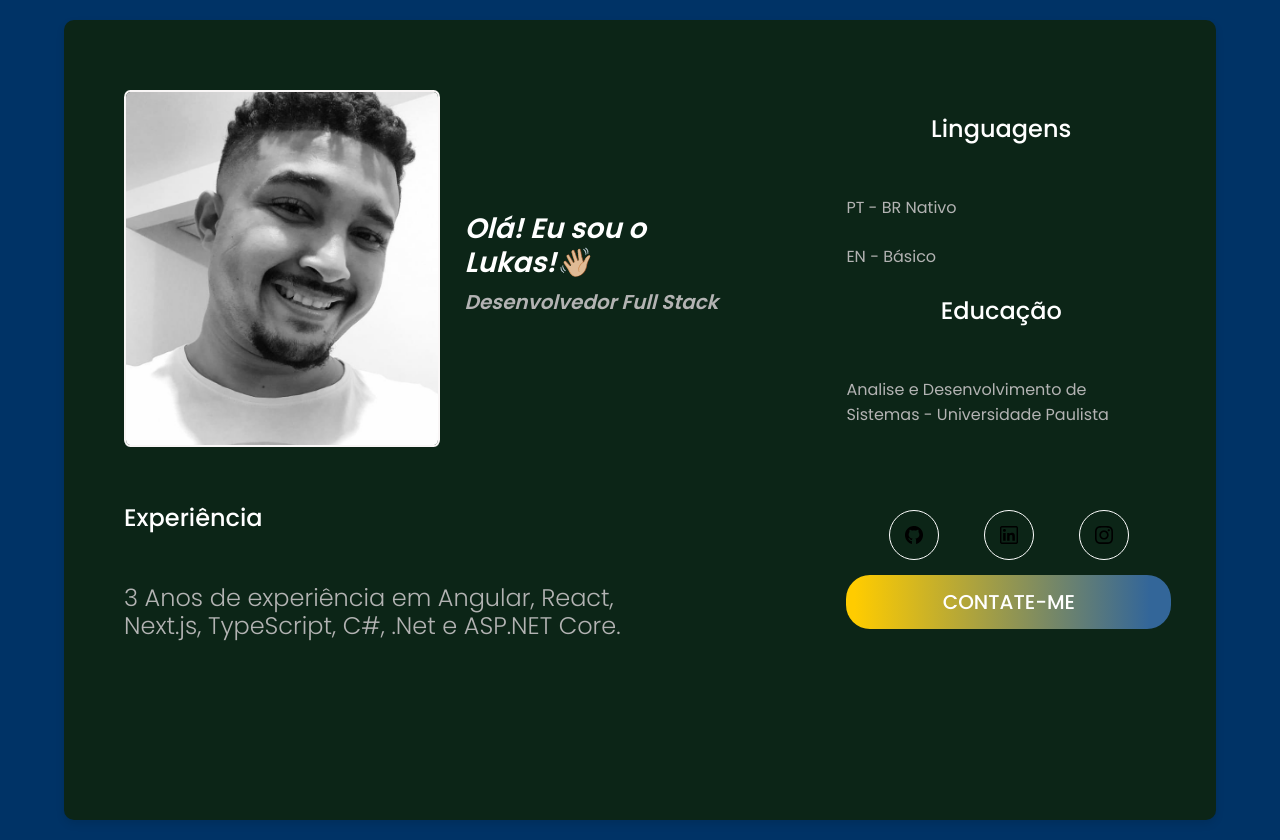
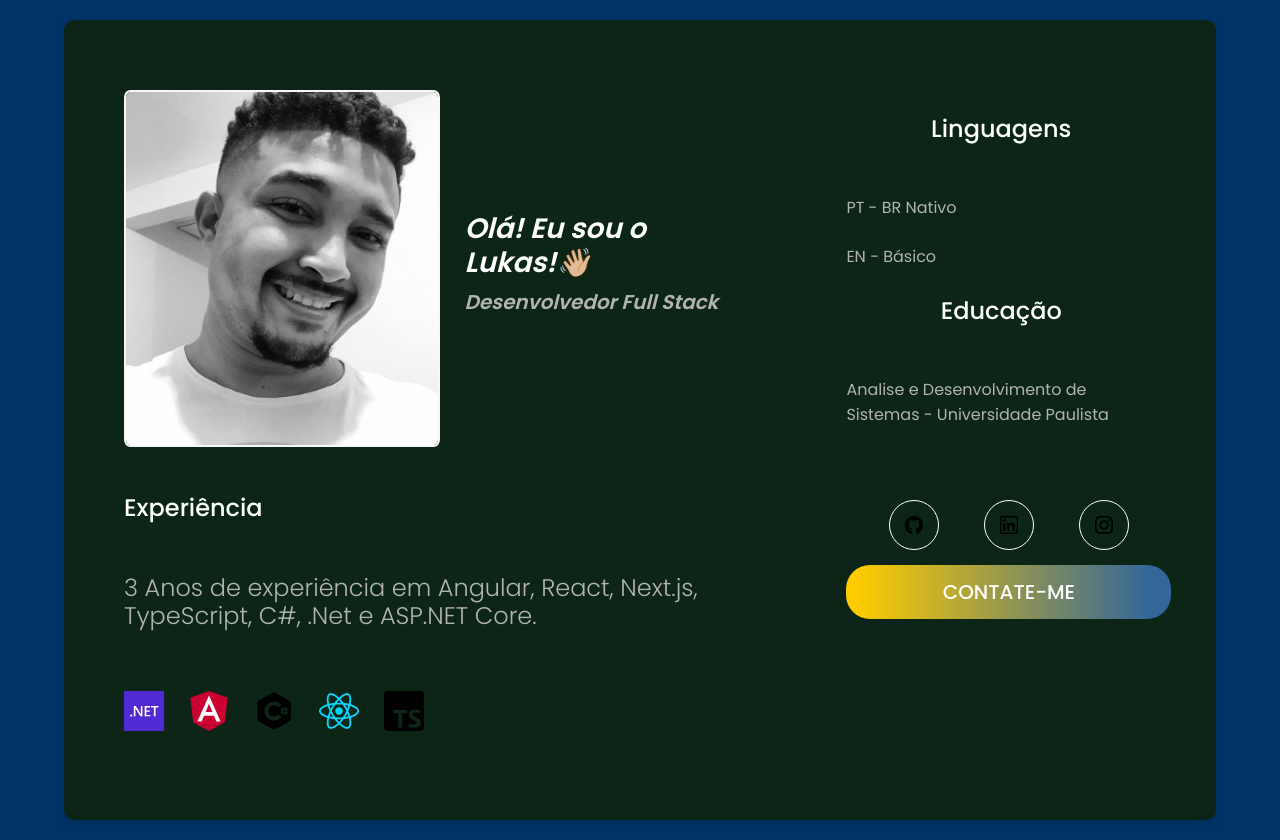
Before and after one commit to Lukascumk/Portifolio, a Next.js app in the folder my-portifolio/: page / in a window 1280 px wide. Built offline with nearby package versions, Linux system fonts and the light colour scheme.

Commit message:
experiencia icons

```diff
--- a/my-portifolio/package.json
+++ b/my-portifolio/package.json
@@ -10,8 +10,8 @@
   },
   "dependencies": {
     "next": "^14.2.12",
-    "react": "^18",
-    "react-dom": "^18",
+    "react": "^18.3.1",
+    "react-dom": "^18.3.1",
     "sass": "^1.79.1"
   },
   "devDependencies": {
--- a/my-portifolio/src/app/components/experience-icons/experienceIcons.scss
+++ b/my-portifolio/src/app/components/experience-icons/experienceIcons.scss
@@ -0,0 +1,10 @@
+.icons-experience{
+    display: flex;
+    align-items:center;
+    gap: 25px;
+    align-items: center;
+    align-content: center;
+
+
+    // box-shadow: rgb(253, 253, 253) 0px 1px 4px, rgb(125, 125, 125) 0px 0px 0px 3px;
+}
--- a/my-portifolio/src/app/components/experience-icons/experienceIcons.tsx
+++ b/my-portifolio/src/app/components/experience-icons/experienceIcons.tsx
@@ -3,8 +3,8 @@ import { Csharpicon } from "../icons/csharpicon";
 import { Dotneticon } from "../icons/dotneticon";
 import { Reacticon } from "../icons/reacticon";
 import { Typescripticon } from "../icons/typescripticon";
-import  "../experience/experienceIcons.scss";
-export function experienceIcons() {
+import "./experienceIcons.scss";
+export function ExperienceIcons() {
     return (
 
         <div className="icons-experience">
--- a/my-portifolio/src/app/components/experience/experience.scss
+++ b/my-portifolio/src/app/components/experience/experience.scss
@@ -2,7 +2,7 @@
   display: flex;
   flex-direction: column;
   align-items: center;
-  max-width: 500px;
+  max-width: 900;
   gap: 24px;
   grid-area: experience;
 
--- a/my-portifolio/src/app/page.tsx
+++ b/my-portifolio/src/app/page.tsx
@@ -1,9 +1,10 @@
+import { ExperienceIcons } from "./components/experience-icons/experienceIcons";
 import { Experience } from "./components/experience/experience";
 import { Header } from "./components/header/header";
-import{Info} from "./components/information/information";
+import { Info } from "./components/information/information";
 import { SocialBtn } from "./components/social-btn/social-btn";
-import { experienceIcons } from "./components/experience-icons/experienceIcons"
-import "./styles/home.scss"
+
+import "./styles/home.scss";
 
 export default function Home() {
   return (
@@ -13,13 +14,12 @@ export default function Home() {
       <Info />
       <div className="butons">
         <SocialBtn />
-        <a className="btn-primary" href="amilto:lukas.mota@icloud.com">
-          {" "}
+        <a className="btn-primary" href="mailto:lukas.mota@icloud.com">
           Contate-me
         </a>
       </div>
       <div>
-        <experienceIcons />
+        <ExperienceIcons/>
       </div>
     </main>
   );
```
Also changed, not shown: 1 other file (tests, documents, lock files or other folders).
